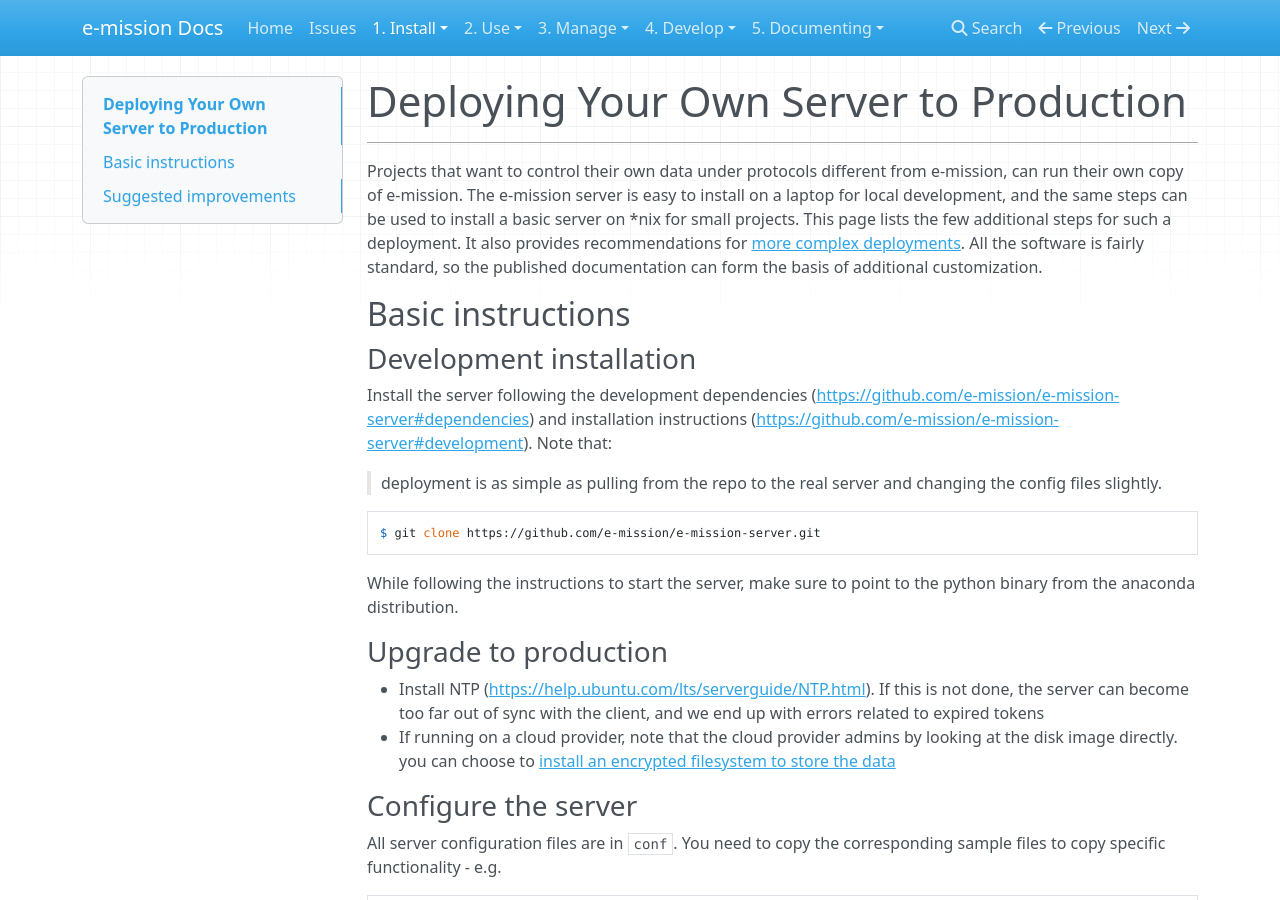
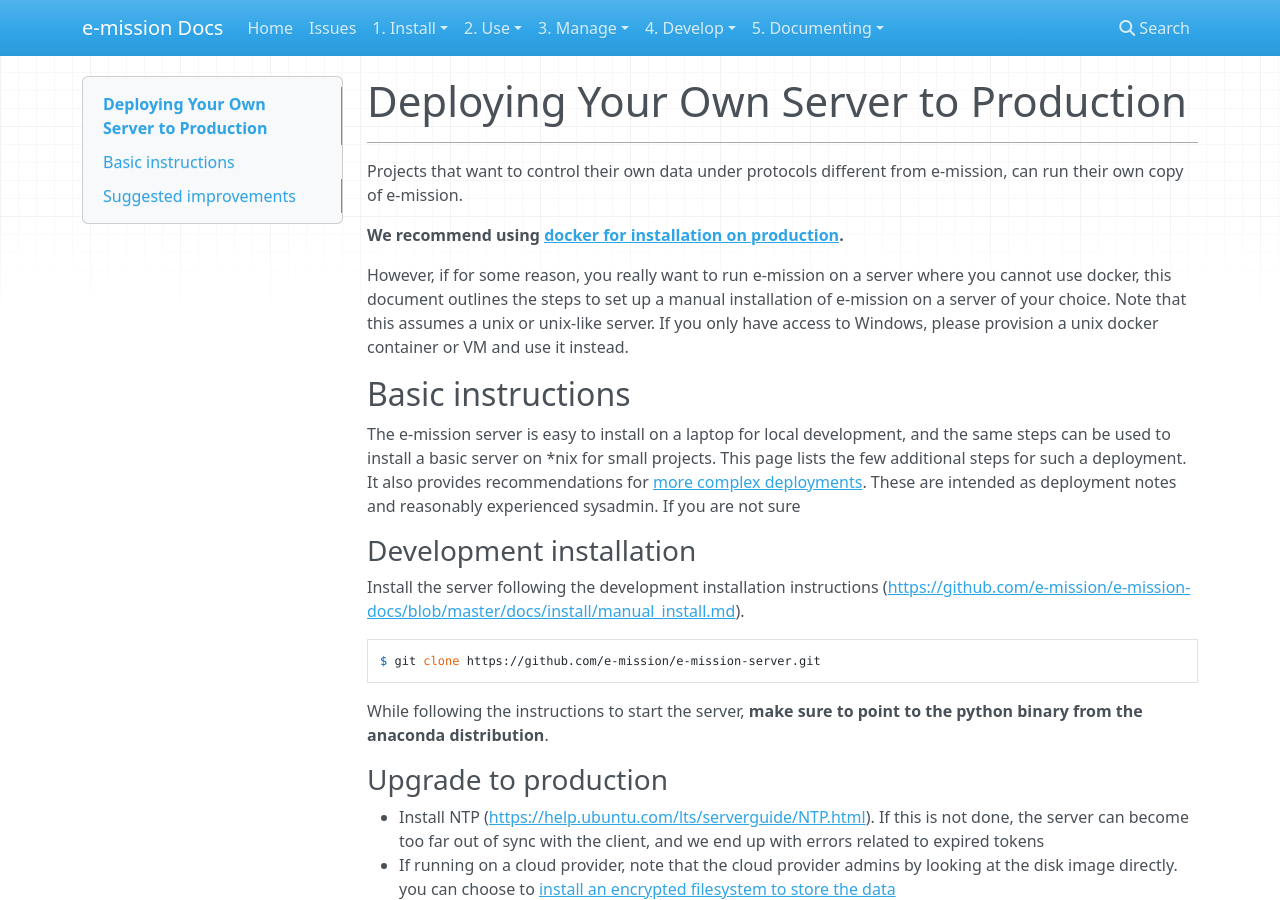
Before and after one commit to e-mission/e-mission-docs, an MkDocs documentation site: the page built from docs/install/deploying_your_own_server_to_production_manual_install.md, in a window 1280 px wide and 900 px high. Built offline with MkDocs 1.6.1, drawn with Linux system fonts in a browser that asks for light colours; nearby versions of some CDN libraries; some of the changed text lies outside the part shown.

Commit message:
Rename the deploying server to manual install + update instructions

````diff
--- a/docs/install/deploying_your_own_server_to_production.md
+++ b/docs/install/deploying_your_own_server_to_production_manual_install.md
@@ -1,19 +1,24 @@
 # Deploying Your Own Server to Production
 ---
 
-Projects that want to control their own data under protocols different from e-mission, can run their own copy of e-mission. The e-mission server is easy to install on a laptop for local development, and the same steps can be used to install a basic server on *nix for small projects. This page lists the few additional steps for such a deployment. It also provides recommendations for <a href="#suggested-improvements">more complex deployments</a>. All the software is fairly standard, so the published documentation can form the basis of additional customization.
+Projects that want to control their own data under protocols different from e-mission, can run their own copy of e-mission.
+
+**We recommend using [docker for installation on production](https://github.com/e-mission/e-mission-docker/tree/master/examples/em-server-multi-tier-cronjob).**
+
+However, if for some reason, you really want to run e-mission on a server where you cannot use docker, this document outlines the steps to set up a manual installation of e-mission on a server of your choice. Note that this assumes a unix or unix-like server. If you only have access to Windows, please provision a unix docker container or VM and use it instead.
 
 ## Basic instructions ##
 
+The e-mission server is easy to install on a laptop for local development, and the same steps can be used to install a basic server on \*nix for small projects. This page lists the few additional steps for such a deployment. It also provides recommendations for <a href="#suggested-improvements">more complex deployments</a>. These are intended as deployment notes and reasonably experienced sysadmin. If you are not sure
+
 ### Development installation ###
-Install the server following the development dependencies (https://github.com/e-mission/e-mission-server#dependencies) and installation instructions (https://github.com/e-mission/e-mission-server#development). Note that:
-> deployment is as simple as pulling from the repo to the real server and changing the config files slightly.
+Install the server following the development installation instructions (https://github.com/e-mission/e-mission-docs/blob/master/docs/install/manual_install.md).
 
 ```
 $ git clone https://github.com/e-mission/e-mission-server.git
 ```
 
-While following the instructions to start the server, make sure to point to the python binary from the anaconda distribution.
+While following the instructions to start the server, **make sure to point to the python binary from the anaconda distribution**.
 
 ### Upgrade to production ###
 - Install NTP (https://help.ubuntu.com/lts/serverguide/NTP.html). If this is
@@ -152,10 +157,6 @@
   ```
   5. If your install requires a password for sudo, you may only see one python program after start, and get an error in the  `/log/emission/emissionpy.err.log` file (`sudo: no tty present and no askpass program specified`). You can fix this by [enabling passwordless sudo for your root/admin user](http://jeromejaglale.com/doc/unix/ubuntu_sudo_without_password).
 
-##### Windows #####
-The suggestion to replace supervisord is to use honcho or a windows service. Note that there might be tricky things to do with a batch file and polling to actually get watchdog functionality. Alternatively, you can use cygwin and apparently then supervisord just works.
-https://stackoverflow.com/questions/7629813/is-there-windows-analog-to-supervisord
-
 #### The analysis pipeline ####
 
 This pipeline segments the trips, segments legs within the trips, smoothes, assigns modes, etc. It is run via a cronjob. You can customize the frequency of the cronjob depending on the load on the server. A typical `cronjob` that runs once a day is
@@ -163,18 +164,6 @@
 ```
 @daily cd /mnt/e-mission/e-mission-server && PYTHONPATH=. /home/ubuntu/anaconda/bin/python bin/intake_multiprocess.py 3 >> /mnt/logs/emission/intake.stdinout 2>&1
 ```
-
-##### Windows #####
-The suggestion to replace cron is to use the scheduled tasks from the control panel, or the schtasks cmdlets from Windows powershell.
-
-https://stackoverflow.com/questions/132971/what-is-the-windows-version-of-cron
-
-https://technet.microsoft.com/en-us/library/cc725744(v=ws.11).aspx
-
-You can also install cygwin and get it to work with some effort.
-
-https://stackoverflow.com/questions/707184/how-do-you-run-a-crontab-in-cygwin-on-windows
-
 
 #### The iOS silent push ####
 As described earlier, we use iOS silent push as a backup for trip end
@@ -189,9 +178,6 @@
 */30 * * * * cd /mnt/e-mission/e-mission-server && PYTHONPATH=. /home/ubuntu/anaconda/bin/python bin/push/silent_ios_push.py 1800 >> /home/e-mission/silent_ios_push.stdinoutlog 2>&1
 @hourly cd /mnt/e-mission/e-mission-server && PYTHONPATH=. /home/ubuntu/anaconda/bin/python bin/push/silent_ios_push.py 3600 >> /home/e-mission/silent_ios_push.stdinoutlog 2>&1
 ```
-##### Windows #####
-These are also cronjobs so the same techniques as the previous section (https://github.com/e-mission/e-mission-server/wiki/Deploying-your-own-server-to-production/_edit#windows-1) apply.
-
 ## Suggested improvements ##
 
 ### cryptfs (suggested) ###
@@ -237,26 +223,3 @@
 821       print "Running with HTTPS turned OFF, skipAuth = True"
 822
 ```
-
-### Running the database on a different server ###
-
-You can also choose to run the database on a different server for greater scalability.
-In that case, you need to change this line from `emission/core/get_database.py`
-from `localhost` to your database server.
-
-```
-_current_db = MongoClient('localhost').Stage_database
-```
-
-The easiest option is to connect using the DB server hostname/IP - e.g.
-
-```
-_current_db = MongoClient('192.168.0.5').Stage_database
-```
-
-but you can also use more complex configurations if your DB server is sharded, for example. A full list of the connection options is at http://api.mongodb.com/python/2.7/api/pymongo/mongo_client.html#pymongo.mongo_client.MongoClient
-
-Make sure to set up a NAT and put your database server into it to reduce the
-risk of unauthorized access.
-
-TODO: Use a config setting instead of requiring code edits
````
